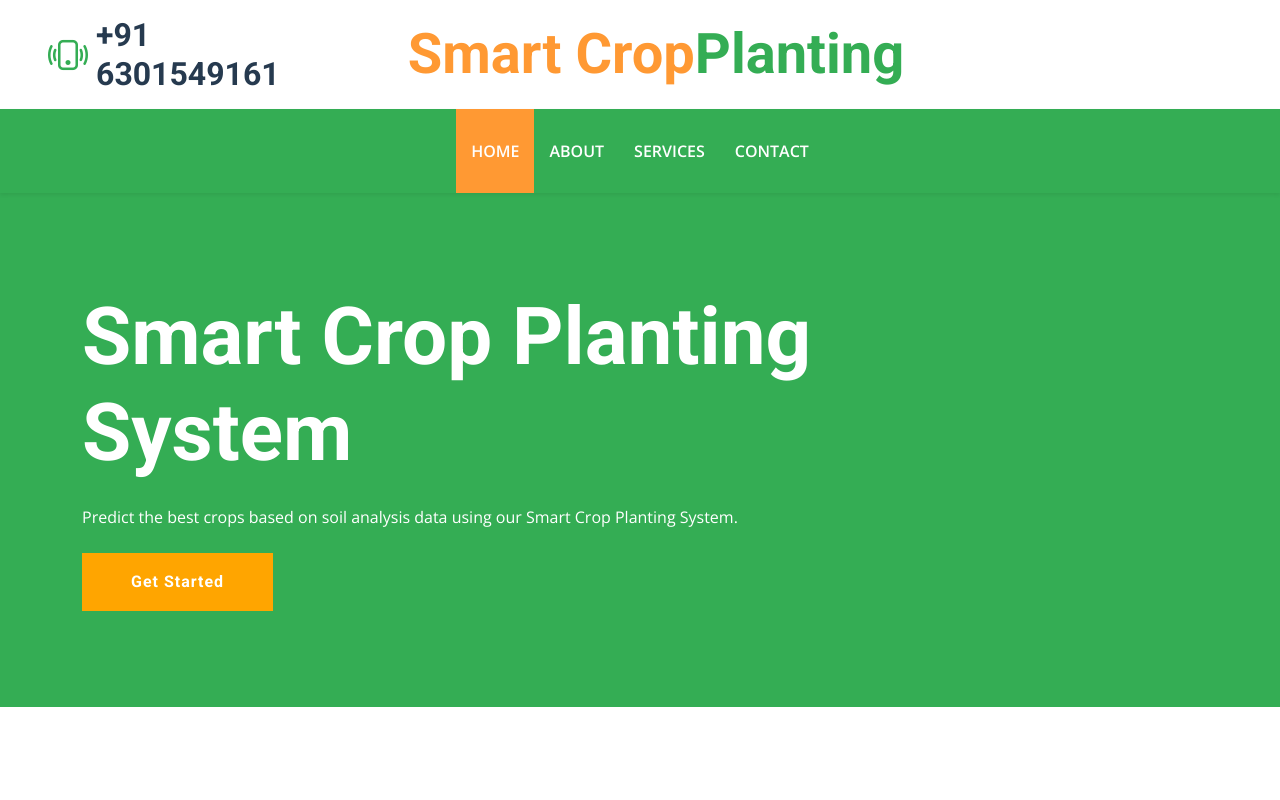
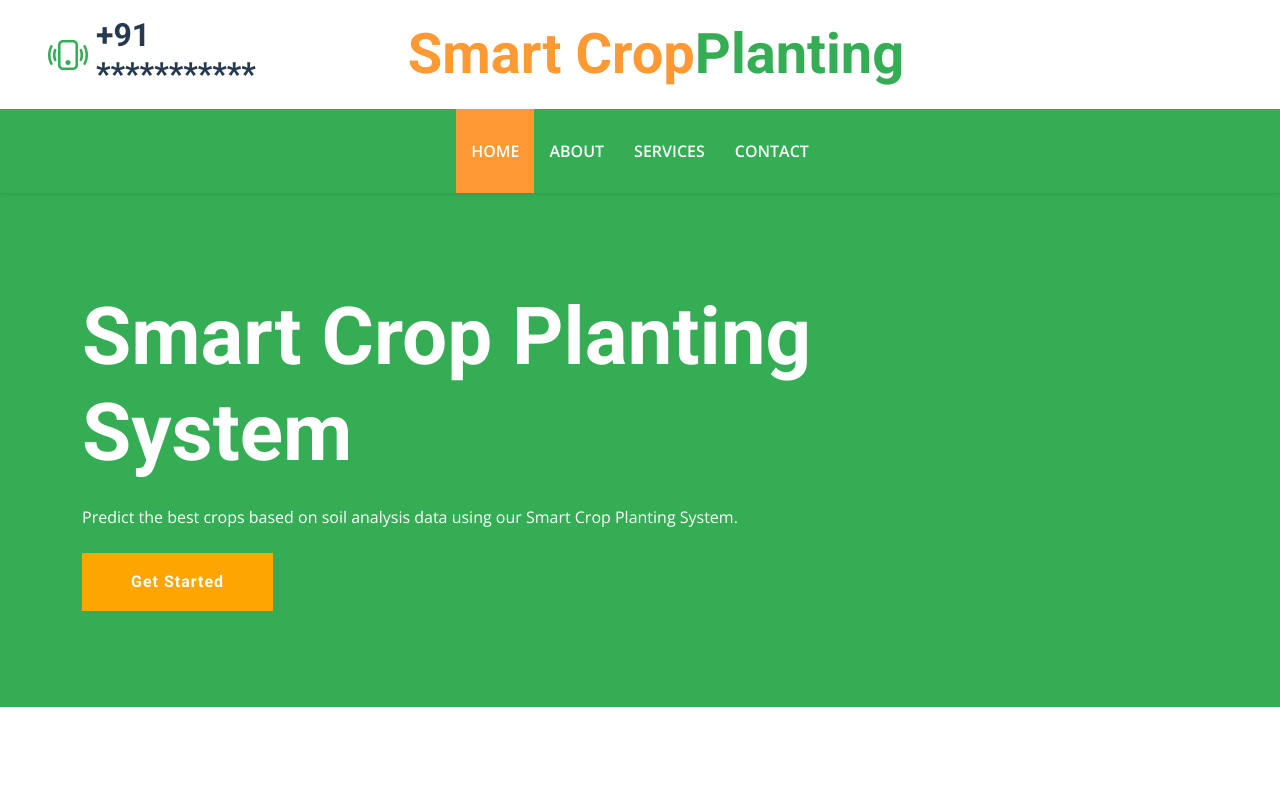
Before and after one commit to aravindsoft/smart-crop-planting-system, a plain HTML site: page index.html in a window 1280 px wide. Shown: the top 800 px of the page. Drawn offline with nearby package versions, Linux system fonts and the light colour scheme.

Commit message:
Update index.html

```diff
--- a/index.html
+++ b/index.html
@@ -49,7 +49,7 @@
             <div class="col-lg-3">
                 <div class="d-flex align-items-center justify-content-start">
                     <i class="bi bi-phone-vibrate fs-1 text-primary me-2"></i>
-                    <h2 class="mb-0">+91 6301549161</h2>
+                    <h2 class="mb-0">+91 ***********</h2>
                 </div>
             </div>
             <div class="col-lg-6">
```
